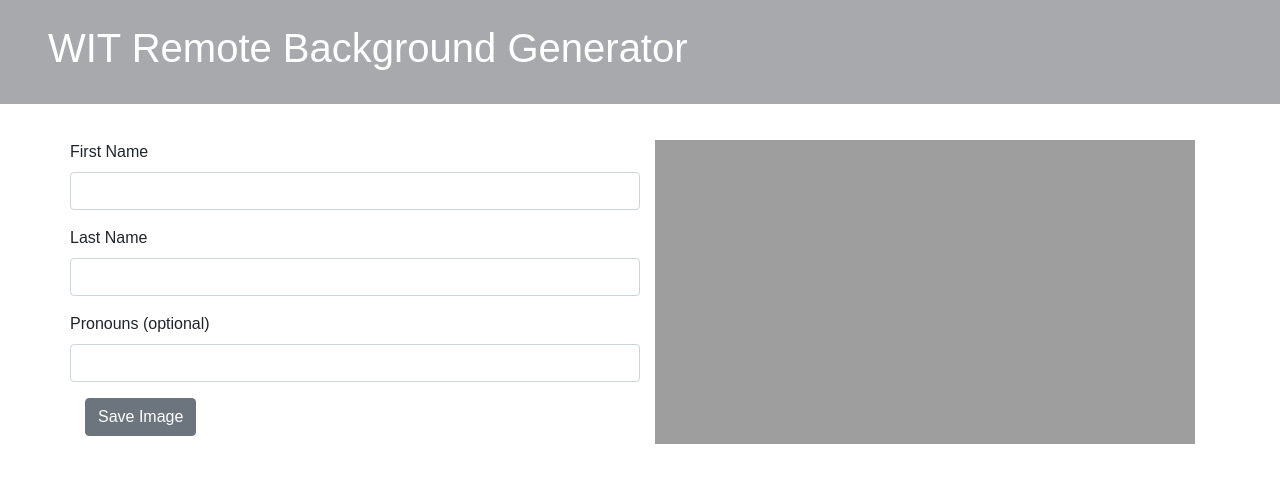
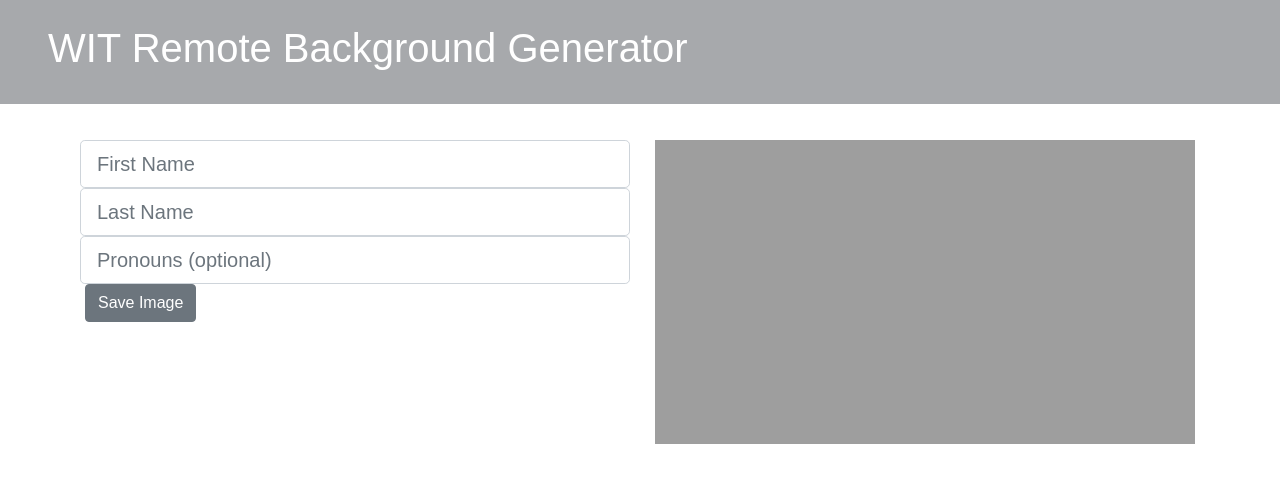
Before and after one commit to bmeehan1020/VirtualBackdrop, a React (Create React App) app: page / in a window 1280 px wide. Shown: the top 482 px of the page. Built offline with nearby package versions, Linux system fonts and the light colour scheme.

Commit message:
Replace Form row bootstrap components

```diff
--- a/src/NameForm.js
+++ b/src/NameForm.js
@@ -1,6 +1,5 @@
 import React, { Component } from 'react';
 import Form from 'react-bootstrap/Form';
-import Row from 'react-bootstrap/Row';
 
 export default class NameForm extends Component {
     constructor(props) {
@@ -27,27 +26,30 @@ export default class NameForm extends Component {
 
         return (
             <Form>
-                <Form.Group as={Row} controlId="formGroupFirstName">
-                    <Form.Label>First Name</Form.Label>
+                <Form.Row>
                     <Form.Control
                         value={firstName}
                         onChange={this.handleFirstNameChange}
+                        placeholder="First Name"
+                        size='lg'
                         type="text" />
-                </Form.Group>
-                <Form.Group as={Row} controlId="formGroupLastName">
-                    <Form.Label>Last Name</Form.Label>
+                </Form.Row>
+                <Form.Row>
                     <Form.Control
                         value={lastName}
                         onChange={this.handleLastNameChange}
+                        placeholder="Last Name"
+                        size='lg'
                         type="text" />
-                </Form.Group>
-                <Form.Group as={Row} controlId="formGroupPronouns">
-                    <Form.Label>Pronouns (optional) </Form.Label>
+                </Form.Row>
+                <Form.Row>
                     <Form.Control
                         value={pronouns}
                         onChange={this.handlePronounsChange}
+                        placeholder="Pronouns (optional)"
+                        size='lg'
                         type="text" />
-                </Form.Group>
+                </Form.Row>
             </Form>
         )
     }
```
